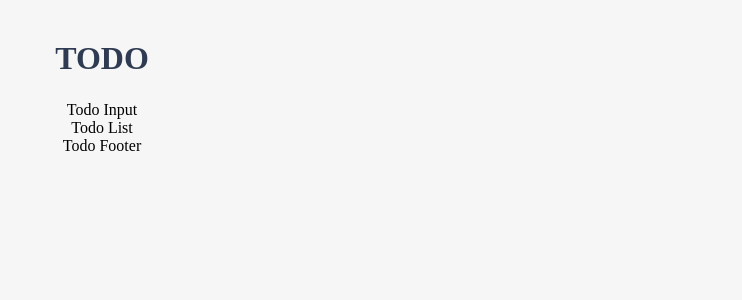
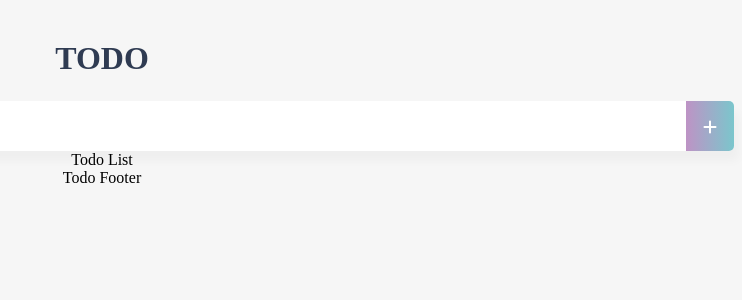
Before and after one commit to imtherealk/hellovuejs, a Vue app in the folder vue-todo/: page / in a window 1280 px wide. Shown: the top 300 px of the page, without its empty margins (538-1280 px from the left). Built offline with nearby package versions, Linux system fonts and the light colour scheme.

Commit message:
Implement TodoInput Component

```diff
--- a/vue-todo/src/App.vue
+++ b/vue-todo/src/App.vue
@@ -28,4 +28,14 @@
   text-align: center;
   background-color: #f6f6f6;
 }
+input {
+  border-style: groove;
+  width: 200px;
+}
+button {
+  border-style: groove;
+}
+.shadow {
+  box-shadow: 5px 10px 10px rgba(0, 0, 0, 0.03);
+}
 </style>
--- a/vue-todo/src/components/TodoInput.vue
+++ b/vue-todo/src/components/TodoInput.vue
@@ -1,13 +1,55 @@
 <template>
-  <div>Todo Input</div>
+  <div class="inputBox shadow">
+    <input type="text" v-model="newTodo" v-on:keyup.enter="addTodo">
+    <span class="addContainer" v-on:click="addTodo">
+      <i class="fa fa-plus addBtn" aria-hidden="true"></i>
+    </span>
+  </div>
 </template>
 
 <script>
 export default {
-
+  data: function() {
+    return {
+      newTodo: ""
+    }
+  },
+  methods: {
+    addTodo: function() {
+      localStorage.setItem(this.newTodo, this.newTodo);
+      this.clearInput();
+    },
+    clearInput: function() {
+      this.newTodo = "";
+    },
+  }
 }
 </script>
 
-<style>
-
+<style scoped>
+input:focus {
+  outline: none;
+}
+.inputBox {
+  background: white;
+  height: 50px;
+  line-height: 50px;
+  border-radius: 5px;
+}
+.inputBox input {
+  border-style: none;
+  font-size: 0.9rem;
+  /* width: 100%; */
+}
+.addContainer {
+  float: right;
+  background: linear-gradient(to right, #BE93C5, #7BC6CC);
+  display: block;
+  width: 3rem;
+  border-radius: 0 5px 5px 0;
+}
+.addBtn {
+  color: white;
+  vertical-align: middle;
+}
 </style>
```
